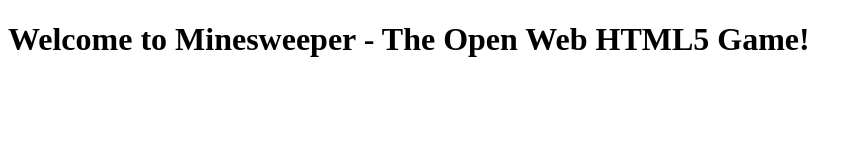
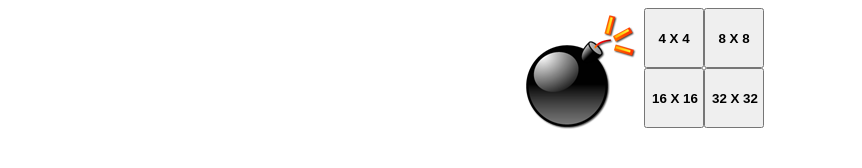
Before and after one commit to shafiul/minesweeper, a plain HTML site: page index.html in a window 1280 px wide. Shown: the whole page, without its empty margins (0-862 px from the left). Drawn offline with Linux system fonts and the light colour scheme.

Commit message:
Index page added

```diff
--- a/index.html
+++ b/index.html
@@ -5,12 +5,31 @@
 <!DOCTYPE html>
 <html>
     <head>
-        <title></title>
+        <title>Minesweeper - The Open Web HTML5 Game!</title>
         <meta http-equiv="Content-Type" content="text/html; charset=UTF-8">
+        <link rel="stylesheet" href="style/site.css" type="text/css" />
     </head>
     <body>
-        <div>
-            <h1>Welcome to Minesweeper - The Open Web HTML5 Game!</h1>
+        <div class="body-wrapper">
+            <div id="header">
+                <img src="style/img/Bomb.png" />
+            </div>
+
+            <div id="selector">
+                <div>
+                    <input onclick="window.location = 'play.html?4';" type="button" value="4 X 4" >
+                </div>
+                <div>
+                    <input onclick="window.location = 'play.html?8';" type="button" value="8 X 8" >
+                </div>
+                <div style="clear: both;"></div>
+                <div>
+                    <input onclick="window.location = 'play.html?16';" type="button" value="16 X 16" >
+                </div>
+                <div>
+                    <input onclick="window.location = 'play.html?32';" type="button" value="32 X 32" >
+                </div>
+            </div>
         </div>
     </body>
 </html>
--- a/scripts/Minesweeper.js
+++ b/scripts/Minesweeper.js
@@ -12,7 +12,7 @@
     this.isCellVisited = new Array(this.numCellInRow);
     // Others
     this.numCell = this.numCellInRow * this.numCellInRow;
-    this.numMines = Math.floor(this.numCell * (2.5/16));
+    this.numMines = Math.ceil(this.numCell * (2.5/16));
     this.flagCounter = 0;
     this.requiredClicks = this.numCell - this.numMines;
     console.log('Required clicks: ' + this.requiredClicks);
--- /dev/null
+++ b/style/site.css
@@ -0,0 +1,40 @@
+/*
+    Document   : site
+    Created on : Nov 18, 2012, 5:59:20 PM
+    Author     : shantanu
+    Description:
+        Purpose of the stylesheet follows.
+*/
+
+root {
+    display: block;
+}
+
+body{
+    text-align: center;
+}
+
+div{
+    display: inline-block;
+}
+
+.body-wrapper{
+    text-align: center;
+    margin: auto;
+}
+
+#header{
+    float:left;
+}
+
+#selector div{
+    float:left;
+    width:auto;
+    height:auto;
+}
+
+#selector div input{
+    height: 60px;
+    width: 60px;
+    font-weight: bold;
+}
```
